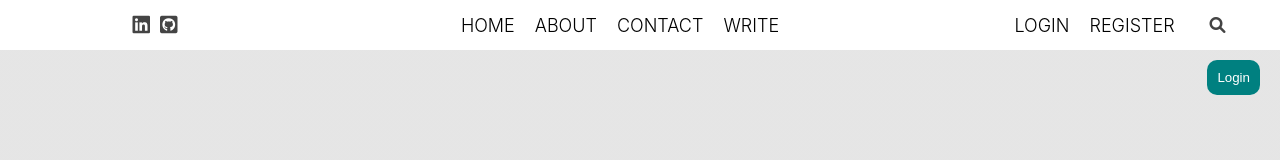
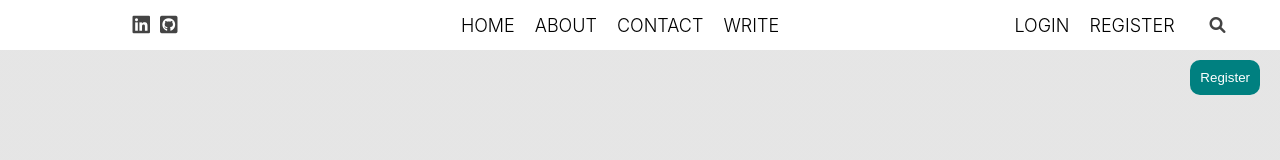
Before and after one commit to BennetWilson/drip-blog, a React (Create React App) app in the folder client/: page /login in a window 1280 px wide. Shown: the top 160 px of the page. Built offline with nearby package versions, Linux system fonts and the light colour scheme; a web font is replaced by a local one.

Commit message:
Fixed register login button

```diff
--- a/client/src/pages/login/Login.jsx
+++ b/client/src/pages/login/Login.jsx
@@ -13,7 +13,7 @@
            <button className="loginButton">Login</button>
        </form>
        <button className="loginRegisterButton">
-        <Link className="link" to="/register">Login</Link>
+        <Link className="link" to="/register">Register</Link>
        </button>
     </div>
     )
--- a/client/src/pages/register/Register.jsx
+++ b/client/src/pages/register/Register.jsx
@@ -16,7 +16,7 @@
            <button className="registerButton">Register</button>
        </form>
        <button className="registerLoginButton">
-        <Link className="link" to="/register">Register</Link>
+        <Link className="link" to="/login">Login</Link>
        </button>
 
     </div>
```
